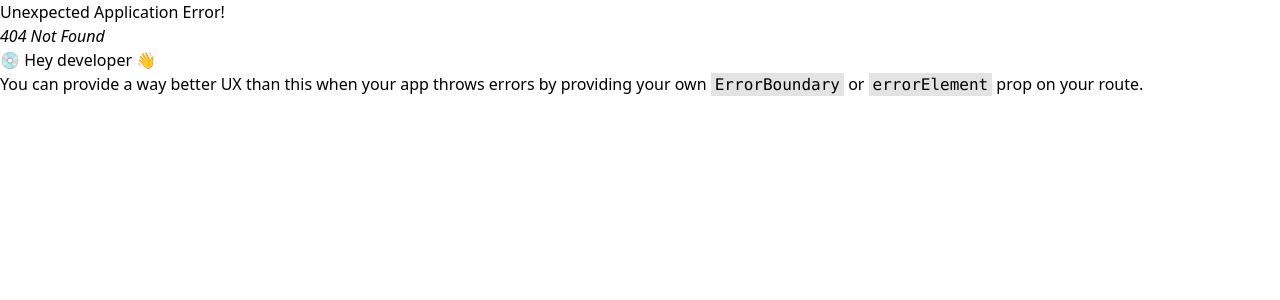
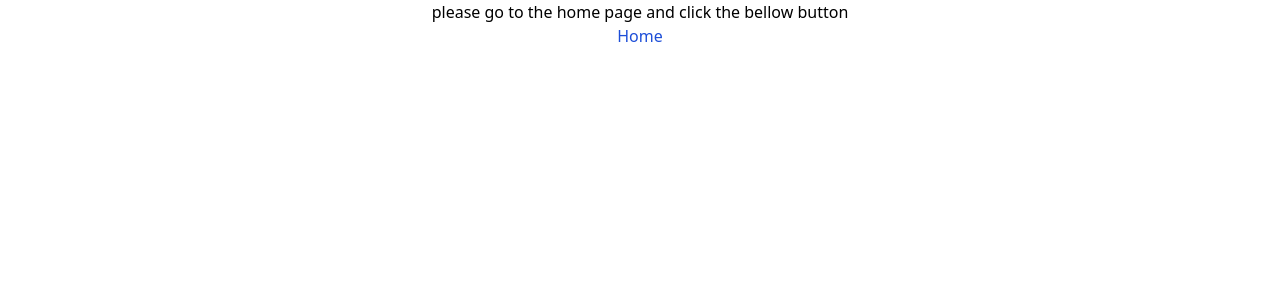
Before and after one commit to AfraemAhsan/question-game, a React (Create React App) app: page /blog in a window 1280 px wide. Before the commit this address had no page. Shown: the top 300 px of the page. Built offline with nearby package versions, Linux system fonts and the light colour scheme.

Commit message:
route updating

```diff
--- /dev/null
+++ b/src/components/AnotherRoot/Another.js
@@ -0,0 +1,15 @@
+import React from "react";
+import { Link } from "react-router-dom";
+
+const Another = () => {
+  return (
+    <div className="flex flex-col items-center justify-center">
+      please go to the home page and click the bellow button
+      <Link className="text-blue-700" to="/">
+        Home
+      </Link>
+    </div>
+  );
+};
+
+export default Another;
--- /dev/null
+++ b/src/components/Blog/Blog.js
@@ -0,0 +1,7 @@
+import React from "react";
+
+const Blog = () => {
+  return <div>hi blog</div>;
+};
+
+export default Blog;
--- a/src/components/Navbar/Navbar.js
+++ b/src/components/Navbar/Navbar.js
@@ -3,11 +3,11 @@ import { Link } from "react-router-dom";
 
 const Navbar = () => {
   return (
-    <nav>
+    <nav className="flex flex-row justify-between p-[30px] ">
       <div>
         <h3>Question-Game</h3>
       </div>
-      <div>
+      <div className="space-x-[20px]">
         <Link to="/home">Home</Link>
         <Link to="/statistics">Statistics</Link>
         <Link to="/blog">Blog</Link>
--- /dev/null
+++ b/src/components/Statistics/Statistics.js
@@ -0,0 +1,7 @@
+import React from "react";
+
+const Statistics = () => {
+  return <div>hi statistics</div>;
+};
+
+export default Statistics;
```
Also changed, not shown: src/App.js (+15 -0 lines).
